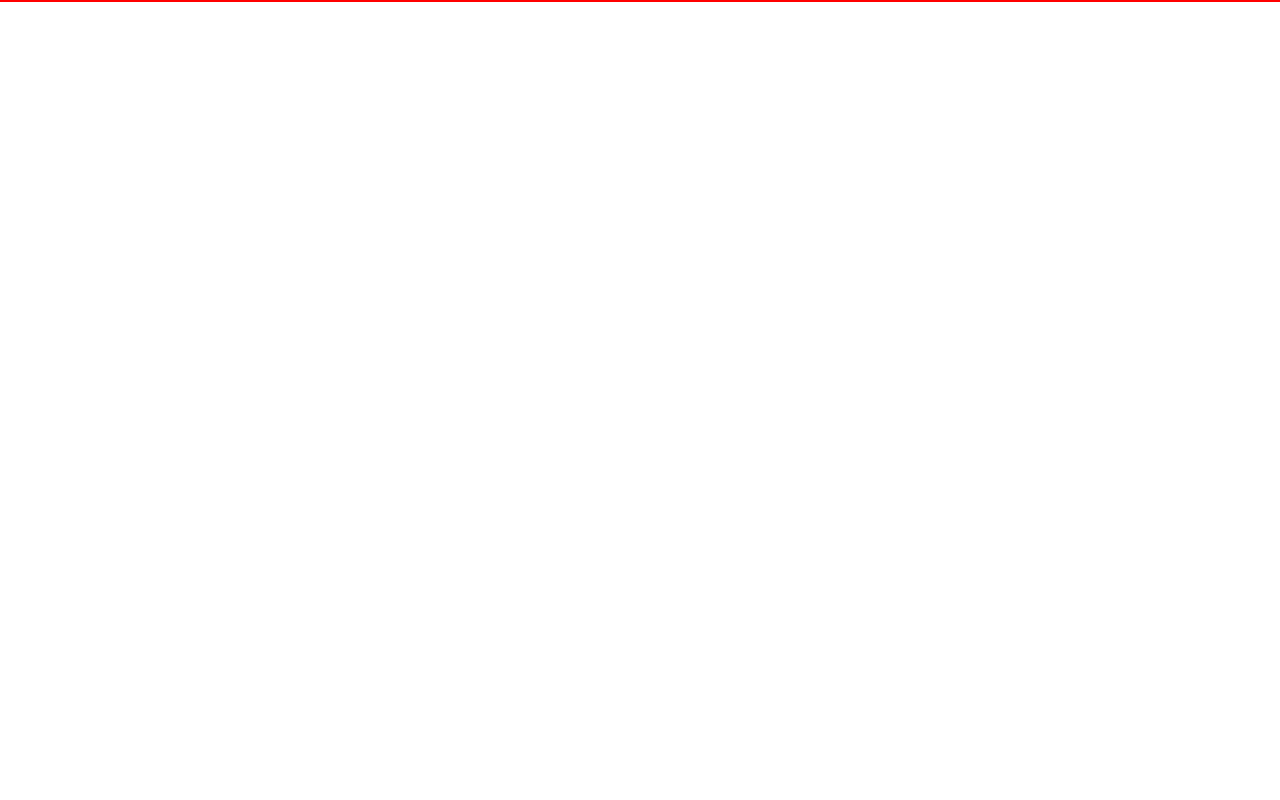
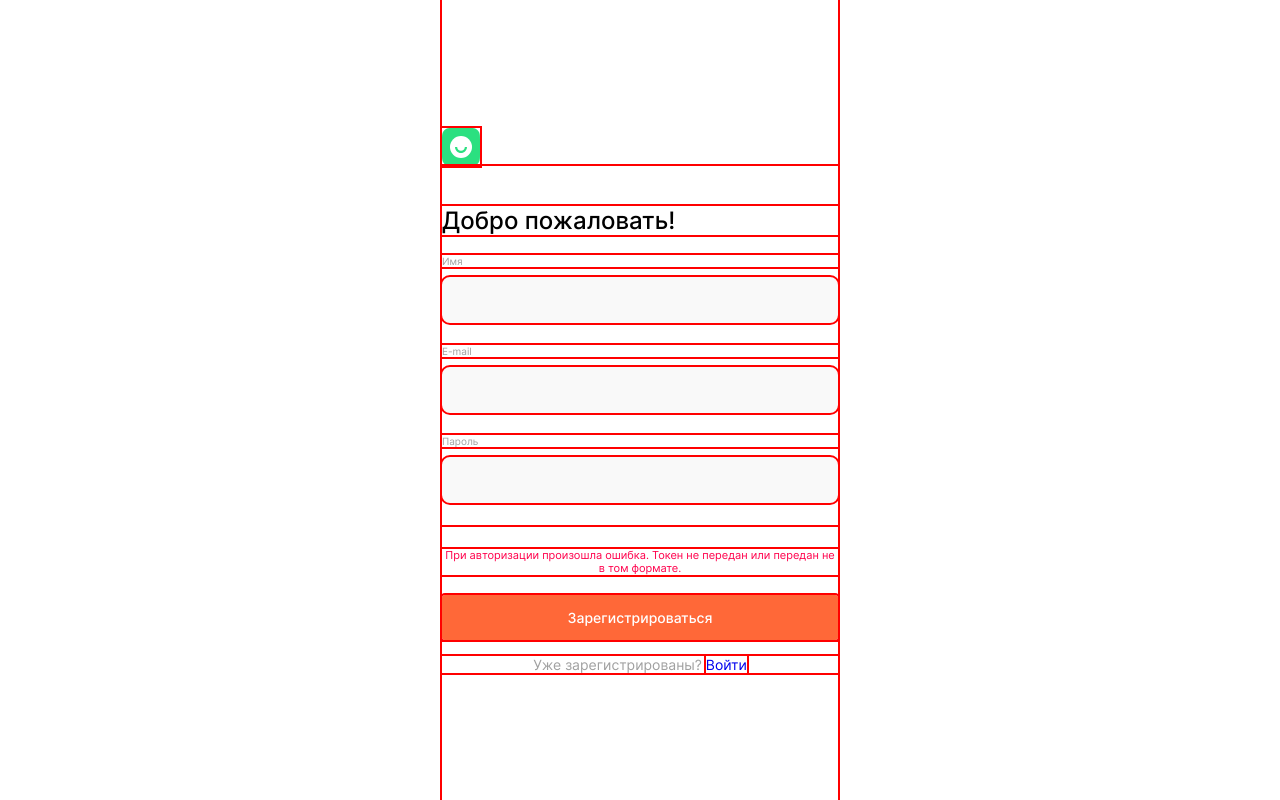
Before and after one commit to dartvayder582/movies-explorer-frontend, a React (Create React App) app: page /signup in a window 1280 px wide. Before the commit this address had no page. Built offline with nearby package versions, Linux system fonts and the light colour scheme.

Commit message:
feat: сверстать компоненты аутентификации

```diff
--- /dev/null
+++ b/src/components/ApiErrorMessage/ApiErrorMessage.css
@@ -0,0 +1,10 @@
+.api-error-message {
+  padding: 0;
+  margin: 24px 0 20px;
+  min-height: 26px;
+  color: #FF004C;
+  font-weight: 400;
+  font-size: 11px;
+  line-height: 13px;
+  text-align: center;
+}
--- /dev/null
+++ b/src/components/ApiErrorMessage/ApiErrorMessage.js
@@ -0,0 +1,12 @@
+import React, { useState } from 'react';
+import './ApiErrorMessage.css'
+
+const ApiErrorMessage = React.memo(({ }) => {
+  return (
+    <p className='api-error-message'>
+      При авторизации произошла ошибка. Токен не передан или передан не в том формате.
+    </p>
+  )
+})
+
+export default ApiErrorMessage;
--- a/src/components/App/App.js
+++ b/src/components/App/App.js
@@ -5,6 +5,8 @@ import { Route, Routes, Navigate, useNavigate, useLocation } from 'react-router-
 import PageNotFound from '../PageNotFound';
 import Header from '../Header/Header';
 import Promo from '../Promo/Promo';
+import Login from '../auth/Login';
+import Register from '../auth/Register';
 // import Login from './auth/Login';
 // import Register from './auth/Register';
 import './App.css';
@@ -52,6 +54,17 @@ function App() {
               location={location} />
 
           } />
+        <Route
+          path='/signup'
+          element={
+            <Register />
+
+          } />
+        <Route
+          path='/signin'
+          element={
+            <Login />
+          } />
       </Routes>
 
     </>
--- a/src/components/auth/Login.js
+++ b/src/components/auth/Login.js
@@ -0,0 +1,72 @@
+import React, { useState } from 'react';
+import { Link } from 'react-router-dom';
+import Logo from '../Logo/Logo';
+import ApiErrorMessage from '../ApiErrorMessage/ApiErrorMessage';
+import './auth.css';
+
+const Login = ({ isLoad, onLogin }) => {
+  const [formValue, setFormValue] = useState({
+    email: '',
+    password: ''
+  })
+
+  const handleChange = (e) => {
+    const { name, value } = e.target;
+
+    setFormValue({
+      ...formValue,
+      [name]: value
+    });
+  }
+
+  const handleSubmit = (e) => {
+    e.preventDefault();
+    if (!formValue.email || !formValue.password) {
+      return;
+    }
+    onLogin(formValue.email, formValue.password)
+  }
+
+  return (
+    <div className="authentication content">
+      <Logo />
+      <form className="form" onSubmit={handleSubmit}>
+        <h2 className="form__heading">Рады видеть!</h2>
+        <fieldset className="form__fieldset">
+          <label htmlFor="email" className="form__label">E-mail</label>
+          <input
+            className="form__input"
+            required
+            id="email"
+            name="email"
+            type="email"
+            value={formValue.email}
+            onChange={handleChange} />
+          <span className="form__error"></span>
+          <label htmlFor="password" className="form__label">Пароль</label>
+          <input
+            className="form__input"
+            required
+            id="password"
+            name="password"
+            type="password"
+            value={formValue.password}
+            onChange={handleChange} />
+          <span className="form__error"></span>
+        </fieldset>
+        <ApiErrorMessage />
+        <button
+          type="submit"
+          className="form__submit-button"
+          aria-label="Войти"
+          disabled={isLoad} >
+          {!isLoad ? "Войти" : "Вход..."}
+        </button>
+      </form>
+      <p className="authentication__footer">Ещё не зарегистрированы? {<Link to="/signup" className="link-style">Регистрация</Link>}</p>
+
+    </div>
+  )
+}
+
+export default Login;
--- a/src/components/auth/Register.js
+++ b/src/components/auth/Register.js
@@ -0,0 +1,79 @@
+import React, { useState } from 'react';
+import { Link } from 'react-router-dom';
+import Logo from '../Logo/Logo';
+import ApiErrorMessage from '../ApiErrorMessage/ApiErrorMessage';
+import './auth.css';
+
+const Register = ({ isLoad, onRegister }) => {
+  const [formValue, setFormValue] = useState({
+    name: '',
+    email: '',
+    password: '',
+  })
+
+  const handleChange = (e) => {
+    const { name, value } = e.target;
+
+    setFormValue({
+      ...formValue,
+      [name]: value
+    });
+  }
+
+  const handleSubmit = (e) => {
+    e.preventDefault();
+    onRegister(formValue.name, formValue.email, formValue.password);
+  }
+
+  return (
+    <div className="authentication content">
+      <Logo />
+      <form className="form" onSubmit={handleSubmit}>
+        <h2 className="form__heading">Добро пожаловать!</h2>
+        <fieldset className="form__fieldset">
+          <label htmlFor="name" className="form__label">Имя</label>
+          <input
+            className="form__input"
+            required
+            id="name" name="name"
+            type="text"
+            value={formValue.name}
+            onChange={handleChange} />
+          <span className="form__error"></span>
+          <label htmlFor="email" className="form__label">E-mail</label>
+          <input
+            className="form__input"
+            required
+            id="email"
+            name="email"
+            type="email"
+            value={formValue.email}
+            onChange={handleChange} />
+          <span className="form__error"></span>
+          <label htmlFor="password" className="form__label">Пароль</label>
+          <input
+            className="form__input"
+            required
+            id="password"
+            name="password"
+            type="password"
+            value={formValue.password}
+            onChange={handleChange} />
+          <span className="form__error"></span>
+        </fieldset>
+        <ApiErrorMessage />
+        <button
+          type="submit"
+          className="form__submit-button"
+          aria-label="Зарегистрироваться"
+          disabled={isLoad} >
+          {!isLoad ? "Зарегистрироваться" : "Регистрация..."}
+        </button>
+      </form>
+      <p className="authentication__footer">Уже зарегистрированы? {<Link to="/signin" className="link-style">Войти</Link>}</p>
+
+    </div>
+  )
+}
+
+export default Register;
--- /dev/null
+++ b/src/components/auth/auth.css
@@ -0,0 +1,106 @@
+.authentication {
+  margin: 0 auto;
+  /* margin: 60px auto; */
+  display: flex;
+  flex-direction: column;
+  max-width: 396px;
+  /* flex-basis: 396px; */
+  /* align-items: center; */
+  justify-content: center;
+}
+
+.authentication__footer {
+  /* margin: 0; */
+  padding: 0;
+  margin: 16px 0 0;
+  /* padding: 0;*/
+  color: #A0A0A0;
+  text-align: center;
+  font-weight: 400;
+  font-size: 14px;
+  line-height: 17px;
+}
+
+.form {
+  width: 100%;
+}
+
+.form__fieldset {
+  margin: 0;
+  padding: 0;
+  border: 0;
+  min-height: 266px;
+  display: flex;
+  flex-direction: column;
+}
+
+.form__submit-button {
+  padding: 0;
+  width: 100%;
+  height: 45px;
+  background-color: #FF6838;
+  font-weight: 500;
+  font-size: 14px;
+  line-height: 17px;
+  text-align: center;
+  cursor: pointer;
+  color: #fff;
+  border: 0;
+  border-radius: 3px;
+  transition: opacity 0.2s ease;
+}
+
+.form__submit-button:hover {
+  opacity: .8;
+}
+
+.form__heading {
+  margin: 40px 0 20px;
+  padding: 0;
+  font-weight: 500;
+  font-size: 24px;
+  line-height: 29px;
+}
+
+.form__input {
+  margin-bottom: 10px;
+  padding: 15px;
+  height: 46px;
+  width: 100%;
+  border: 0;
+  box-sizing: border-box;
+  border-radius: 8px;
+  background-color: #F9F9F9;
+  font-style: normal;
+  font-weight: 400;
+  font-size: 13px;
+  line-height: 16px;
+}
+
+.form__input:focus {
+  font-weight: 500;
+}
+
+.form__label {
+  margin: 0 0 10px;
+  font-weight: 400;
+  font-size: 10px;
+  line-height: 12px;
+  color: #A0A0A0;
+}
+
+.form__error {
+  margin: 0;
+  padding: 0;
+  min-height: 12px;
+  display: block;
+  opacity: 0;
+  font-weight: 400;
+  font-size: 10px;
+  line-height: 12px;
+  color: #EE3465;
+}
+
+.form__error_visible {
+  opacity: 1;
+}
--- a/src/index.css
+++ b/src/index.css
@@ -16,6 +16,10 @@
   font-family: 'Inter', 'Arial', sans-serif;
   -webkit-font-smoothing: antialiased;
   -moz-osx-font-smoothing: grayscale;
+}
+
+.content {
+  height: 100vh;
 }
 
 .link-style {
```
